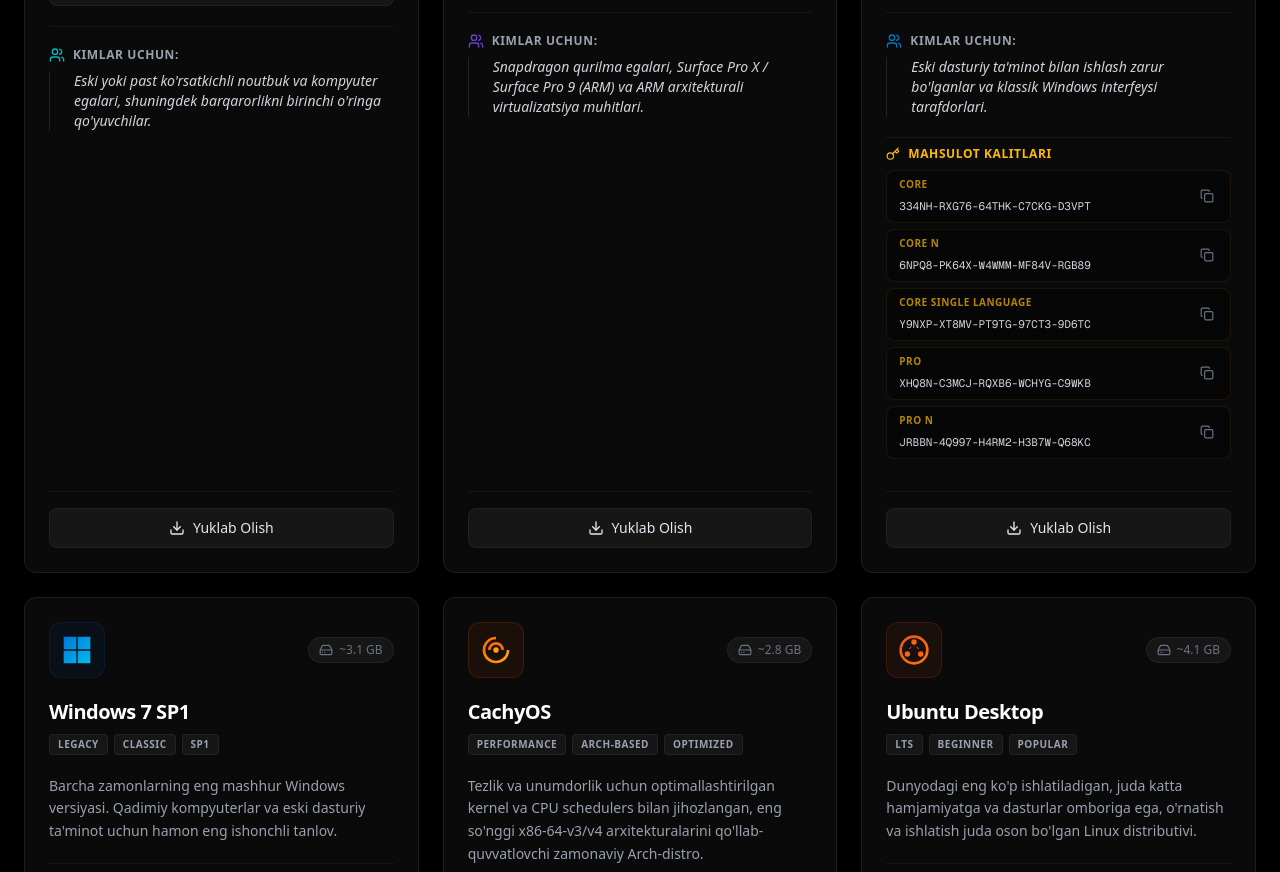
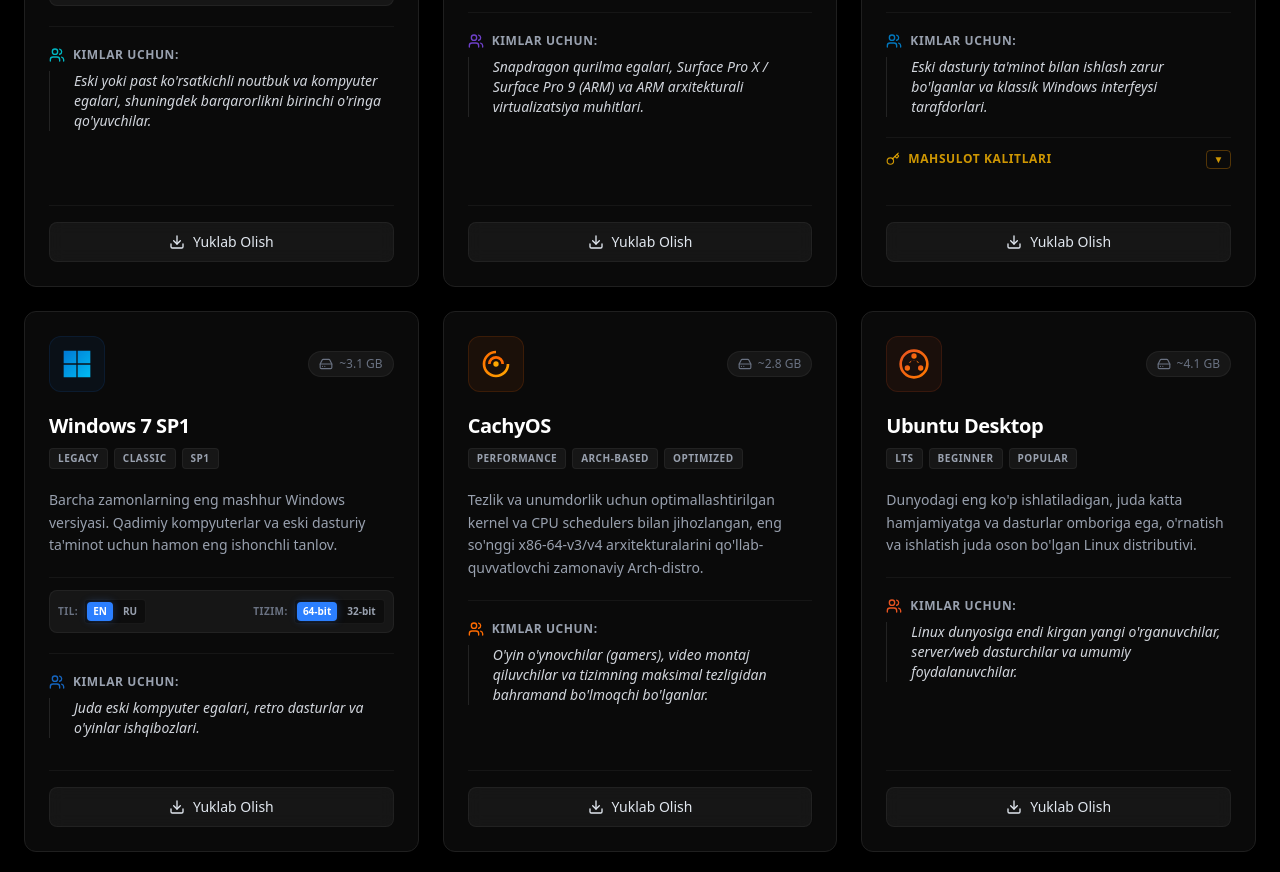
Before and after one commit to bekfurr/yosh-avlod-kanali, a Next.js app: page /os in a window 1280 px wide. Shown: the part 1780-2652 px from the top of the page. Built offline with nearby package versions, Linux system fonts and the light colour scheme.

Commit message:
yangi os yangi office1

```diff
--- a/src/app/os/page.tsx
+++ b/src/app/os/page.tsx
@@ -406,6 +406,7 @@
     const [hoveredCard, setHoveredCard] = useState<string | null>(null);
     const [selectedLanguage, setSelectedLanguage] = useState<Record<string, string>>({});
     const [selectedArch, setSelectedArch] = useState<Record<string, string>>({});
+    const [showProductKeys, setShowProductKeys] = useState<Record<string, boolean>>({});
 
     const categories = [
         { id: 'All', name: 'Barchasi', special: false },
@@ -672,14 +673,23 @@
                                                         </p>
                                                     </div>
 
-                                                    {/* Product Keys */}
+                                                    {/* Product Keys (collapsible) */}
                                                     {os.productKeys && os.productKeys.length > 0 && (
-                                                        <div className="space-y-2 pt-2 border-t border-white/5">
-                                                            <div className="flex items-center gap-2 text-xs font-semibold text-amber-400 uppercase tracking-wider">
+                                                        <div className="pt-2 border-t border-white/5">
+                                                            <button
+                                                                onClick={() => setShowProductKeys(prev => ({ ...prev, [os.id]: !prev[os.id] }))}
+                                                                className="flex items-center justify-between w-full gap-2 text-xs font-semibold text-amber-400/80 hover:text-amber-400 uppercase tracking-wider transition-colors duration-200 py-1"
+                                                            >
+                                                                <div className="flex items-center gap-2">
                                                                     <Key className="w-3.5 h-3.5" />
                                                                     <span>Mahsulot Kalitlari</span>
                                                                 </div>
-                                                            <div className="space-y-1.5">
+                                                                <span className={`text-[10px] border border-amber-500/30 rounded px-1.5 py-0.5 transition-transform duration-200 ${showProductKeys[os.id] ? 'rotate-180' : ''}`}>
+                                                                    ▼
+                                                                </span>
+                                                            </button>
+                                                            {showProductKeys[os.id] && (
+                                                                <div className="mt-2 space-y-1.5">
                                                                     {os.productKeys.map((pk) => (
                                                                         <div key={pk.edition} className="flex items-center justify-between gap-2 bg-black/40 border border-amber-500/10 rounded-lg px-3 py-1.5">
                                                                             <div>
@@ -696,6 +706,7 @@
                                                                         </div>
                                                                     ))}
                                                                 </div>
+                                                            )}
                                                         </div>
                                                     )}
                                                 </div>
```
Lines whose indentation alone changed are shown as unchanged.
